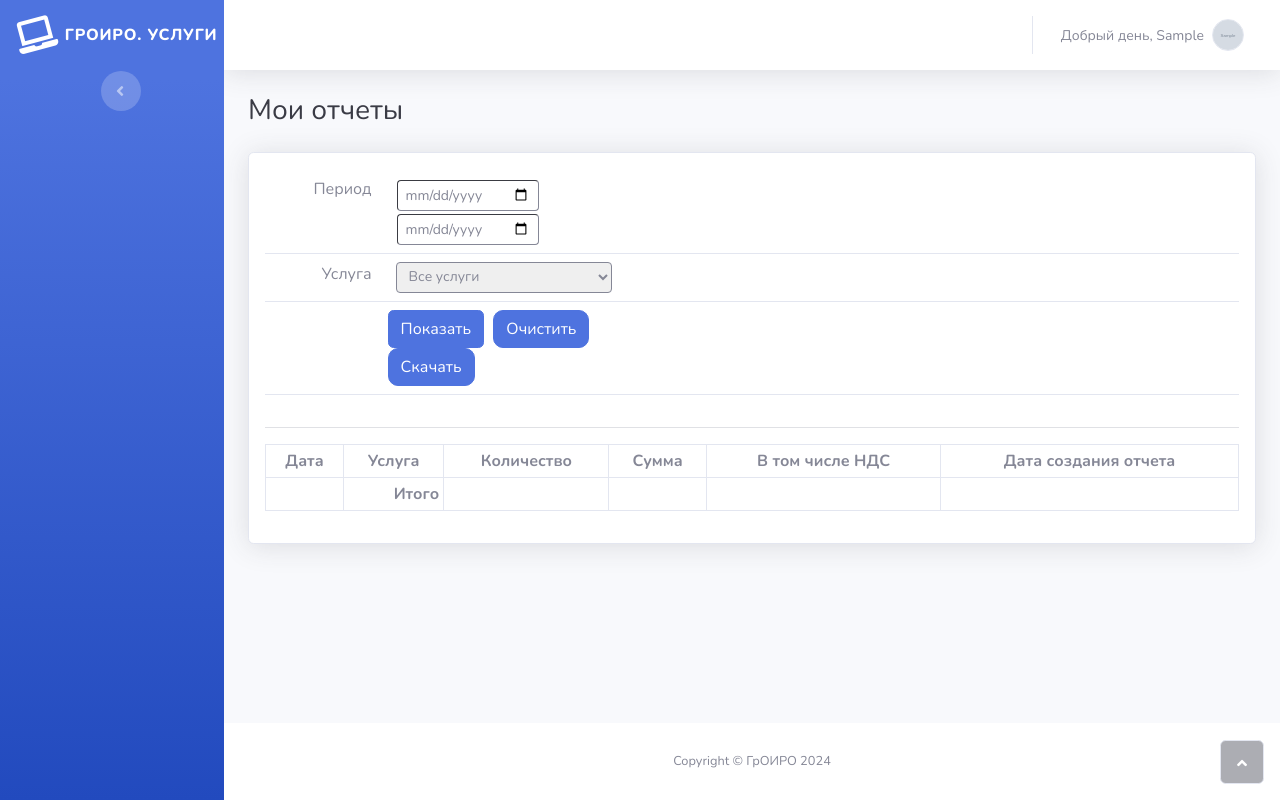
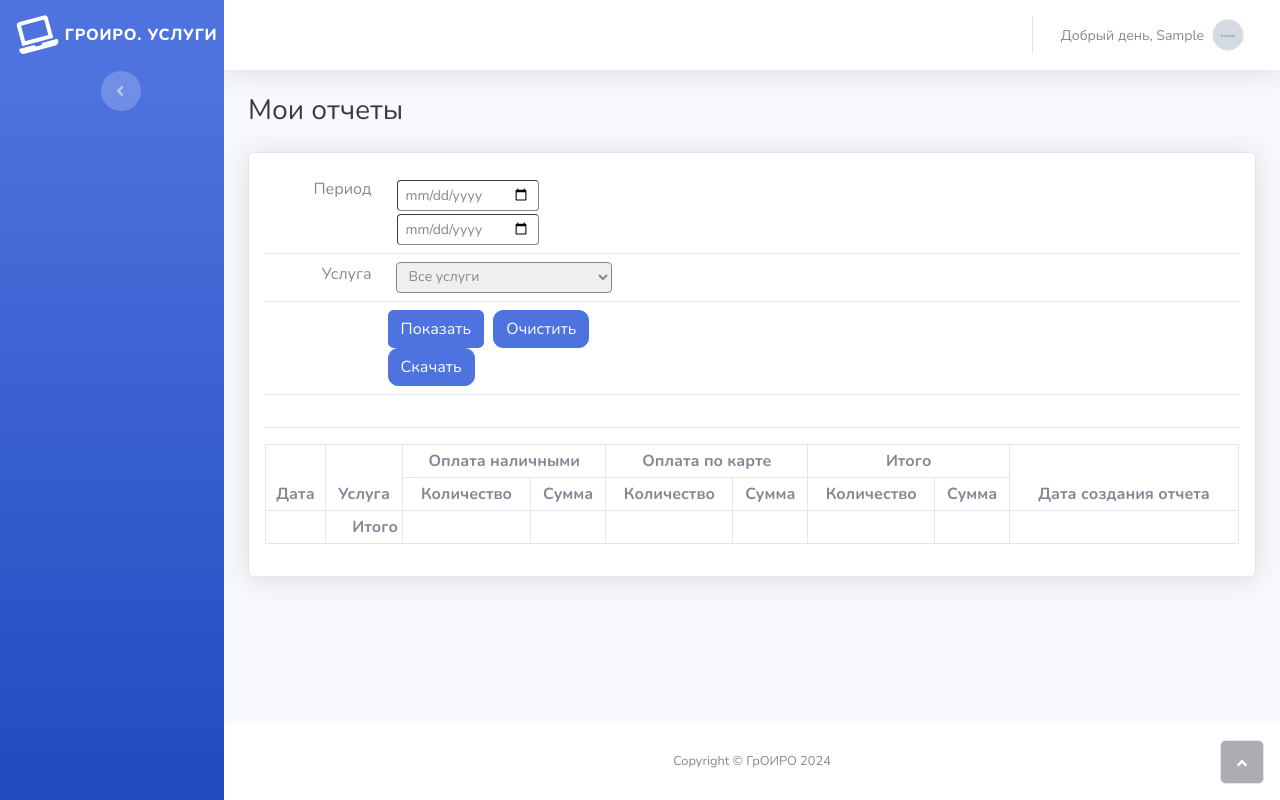
Before and after one commit to EvgeniiPlus/GroiroWorld, a Django app: page /services/my_reports/ in a window 1280 px wide. Run offline with Django 4.2, Linux system fonts and the light colour scheme; a user stored in the database is signed in; tables that the repository leaves empty hold one stand-in row (values such as "Sample post"); grey boxes marked "Sample" are stand-in pictures; some libraries are stand-ins or nearby versions.

Commit message:
Разделение на наличный и безналичный рассчет. Передел раздел "Мои отчеты".

```diff
--- a/services/templates/listReports.html
+++ b/services/templates/listReports.html
@@ -54,12 +54,22 @@
                 <table class="table table-striped table-sm table-bordered my-0">
                     <thead>
                         <tr>
-                            <th>Дата</th>
-                            <th>Услуга</th>
-                            <th>Количество</th>
-                            <th>Сумма</th>
-                            <th>В том числе НДС</th>
-                            <th>Дата создания отчета</th>
+                            <th class="text-center" rowspan="2">Дата</th>
+                            <th class="text-center" rowspan="2">Услуга</th>
+                            <th class="text-center" colspan="2">Оплата наличными</th>
+                            <th class="text-center" colspan="2">Оплата по карте</th>
+                            <th class="text-center" colspan="2">Итого</th>
+                            <th class="text-center" rowspan="2">Дата создания отчета</th>
+                        </tr>
+                        <tr>
+                            <th class="text-center">Количество</th>
+                            <th class="text-center">Сумма</th>
+{#                            <th class="text-center">В том числе НДС</th>#}
+                            <th class="text-center">Количество</th>
+                            <th class="text-center">Сумма</th>
+                            <th class="text-center">Количество</th>
+                            <th class="text-center">Сумма</th>
+{#                            <th class="text-center">В том числе НДС</th>#}
                         </tr>
                     </thead>
                     <tbody id="reportsTable">
@@ -67,9 +77,14 @@
                             <tr>
                                 <td style="width: 10%;">{{ r.date|date:"d.m.Y" }}</td>
                                 <td>{{ r.service }}</td>
+                                <td style="width: 10%;">{{ r.cash_amount }}</td>
+                                <td style="width: 10%;">{{ r.cash_sum }} руб.</td>
+{#                                <td style="width: 10%;">{{ r.cash_nds }} руб.</td>#}
+                                <td style="width: 10%;">{{ r.card_amount }}</td>
+                                <td style="width: 10%;">{{ r.card_sum }} руб.</td>
                                 <td style="width: 10%;">{{ r.amount }}</td>
                                 <td style="width: 10%;">{{ r.sum }} руб.</td>
-                                <td style="width: 10%;">{{ r.nds }} руб.</td>
+{#                                <td style="width: 10%;">{{ r.card_nds }} руб.</td>#}
                                 <td style="width: 16.6%;">{{ r.date_create|date:"d.m.Y" }}</td>
                             </tr>
                         {% endfor %}
@@ -78,9 +93,13 @@
                         <tr>
                             <td></td>
                             <td class="text-end"><strong>Итого</strong></td>
+                            <td id="total_cash_count"></td>
+                            <td id="total_cash_sum"></td>
+{#                            <td id="total_cash_nds"></td>#}
+                            <td id="total_card_count"></td>
+                            <td id="total_card_sum"></td>
                             <td id="total_count"></td>
                             <td id="total_sum"></td>
-                            <td id="total_nds"></td>
                             <td></td>
                         </tr>
                     </tfoot>
@@ -95,23 +114,48 @@
         function Sum() {
             const
                 total_count = document.getElementById('total_count'),
-                total_sum = document.getElementById('total_sum');
-                total_nds = document.getElementById('total_nds');
-            let trs = document.getElementsByTagName('tbody')[1].getElementsByTagName('tr');
-            tc=0;
-            ts=0;
+                total_sum = document.getElementById('total_sum'),
+                total_cash_count = document.getElementById('total_cash_count'),
+                total_cash_sum = document.getElementById('total_cash_sum'),
+                total_card_count = document.getElementById('total_card_count'),
+                total_card_sum = document.getElementById('total_card_sum');
+                {#total_nds = document.getElementById('total_nds');#}
+            let
+                trs = document.getElementsByTagName('tbody')[1].getElementsByTagName('tr'),
+                count_cash=0,
+                sum_cash=0,
+                count_card=0,
+                sum_card=0,
+                count_total=0,
+                sum_total=0;
 
             for (let td=0; td < trs.length; td++){
                 if (trs[td].style.display == '') {
-                    tc = tc + Number(trs[td].getElementsByTagName('td')[2].innerText);
-                    total_count.innerText = tc;
+                    count_cash = count_cash + Number(trs[td].getElementsByTagName('td')[2].innerText);
+                    total_cash_count.innerText = count_cash;
                     // console.log(tc);
 
-                    ts = ts + parseFloat(trs[td].getElementsByTagName('td')[3].innerText.split(' ')[0].replace(',', '.'))
-                    total_sum.innerText = ts.toFixed(2).replace('.', ',') + ' руб.';
+                    sum_cash = sum_cash + parseFloat(trs[td].getElementsByTagName('td')[3].innerText.split(' ')[0].replace(',', '.'))
+                    total_cash_sum.innerText = sum_cash.toFixed(2).replace('.', ',') + ' руб.';
+                    // console.log(ts)
+
+                    count_card = count_card + Number(trs[td].getElementsByTagName('td')[4].innerText);
+                    total_card_count.innerText = count_card;
+                    // console.log(tc);
+
+                    sum_card = sum_card + parseFloat(trs[td].getElementsByTagName('td')[5].innerText.split(' ')[0].replace(',', '.'))
+                    total_card_sum.innerText = sum_card.toFixed(2).replace('.', ',') + ' руб.';
+                    // console.log(ts)
+
+                    count_total = count_total + Number(trs[td].getElementsByTagName('td')[6].innerText);
+                    total_count.innerText = count_total;
+                    // console.log(tc);
+
+                    sum_total = sum_total + parseFloat(trs[td].getElementsByTagName('td')[7].innerText.split(' ')[0].replace(',', '.'))
+                    total_sum.innerText = sum_total.toFixed(2).replace('.', ',') + ' руб.';
                     // console.log(ts)
                 }
-            total_nds.innerText = (parseFloat(total_sum.innerText.split(' ')[0].replace(',', '.'))/6).toFixed(2) + ' руб.';
+            {#total_nds.innerText = (parseFloat(total_sum.innerText.split(' ')[0].replace(',', '.'))/6).toFixed(2) + ' руб.';#}
 
 
             }
```
Also changed, not shown: 1 other file.
